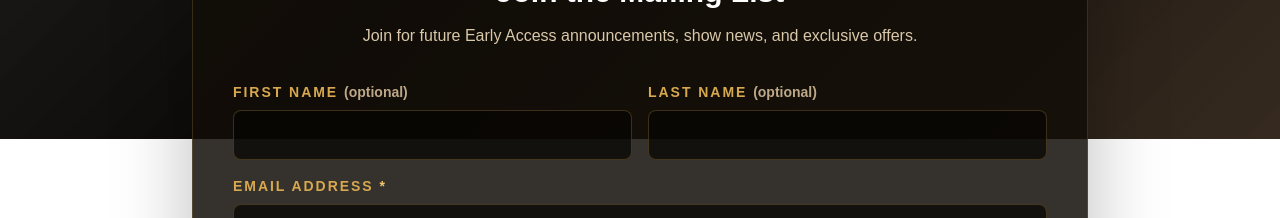
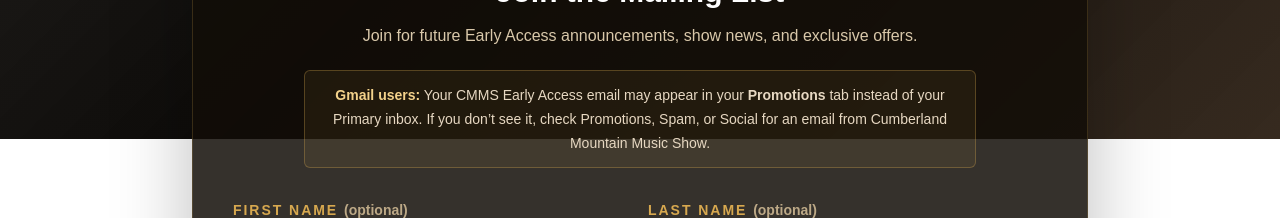
Before and after one commit to goob2121-design/cmms-website, a Next.js app: page /presale in a window 1280 px wide. Shown: the part 661-879 px from the top of the page. Built offline with nearby package versions, Linux system fonts and the light colour scheme; no server answers; the database is empty.

Commit message:
Add presale email inbox guidance

```diff
--- a/app/mailing-list/mailing-list-form.tsx
+++ b/app/mailing-list/mailing-list-form.tsx
@@ -91,7 +91,7 @@
   }
 
   if (viewState === "subscribed") {
-    return <Confirmation title="You're on the list!" body="Thanks for joining the Cumberland Mountain Music Show mailing list. Keep an eye on your inbox!" />;
+    return <Confirmation title="You're on the list!" body="Watch your inbox for CMMS updates and Early Access emails. If you use Gmail, be sure to check your Promotions tab. You may also want to check Spam or Social if you don’t see our message." />;
   }
 
   if (viewState === "already_subscribed") {
--- a/app/presale/page.tsx
+++ b/app/presale/page.tsx
@@ -165,8 +165,9 @@
               Already on the mailing list?
             </h2>
             <p className="mx-auto mt-2 max-w-2xl text-sm leading-6 text-[#d9c8aa]">
-              Watch your inbox for your Early Access ticket link. If you don’t
-              see it, check your Spam, Promotions, or Social folders.
+              Watch your inbox for your Early Access ticket link. Gmail may
+              place it in your Promotions tab, so check Promotions, Spam, or
+              Social if you don’t see it.
             </p>
           </aside>
         ) : null}
@@ -199,6 +200,12 @@
               ? "Join now so you’re on the list when Early Access opens."
               : "Join for future Early Access announcements, show news, and exclusive offers."}
         </p>
+        <aside className="mx-auto mt-5 max-w-2xl rounded-md border border-[#d7a84f]/30 bg-[#d7a84f]/8 px-4 py-3 text-sm leading-6 text-[#e7d8c2]" role="note">
+          <strong className="text-[#f4d28b]">Gmail users:</strong> Your CMMS
+          Early Access email may appear in your <strong>Promotions</strong> tab
+          instead of your Primary inbox. If you don’t see it, check Promotions,
+          Spam, or Social for an email from Cumberland Mountain Music Show.
+        </aside>
         <MailingListForm />
         <p className="mt-5 text-sm leading-6 text-[#bda987]">
           Occasional show announcements, ticket reminders, and CMMS news.
```
Also changed, not shown: 2 other files (tests, documents, lock files or other folders).
